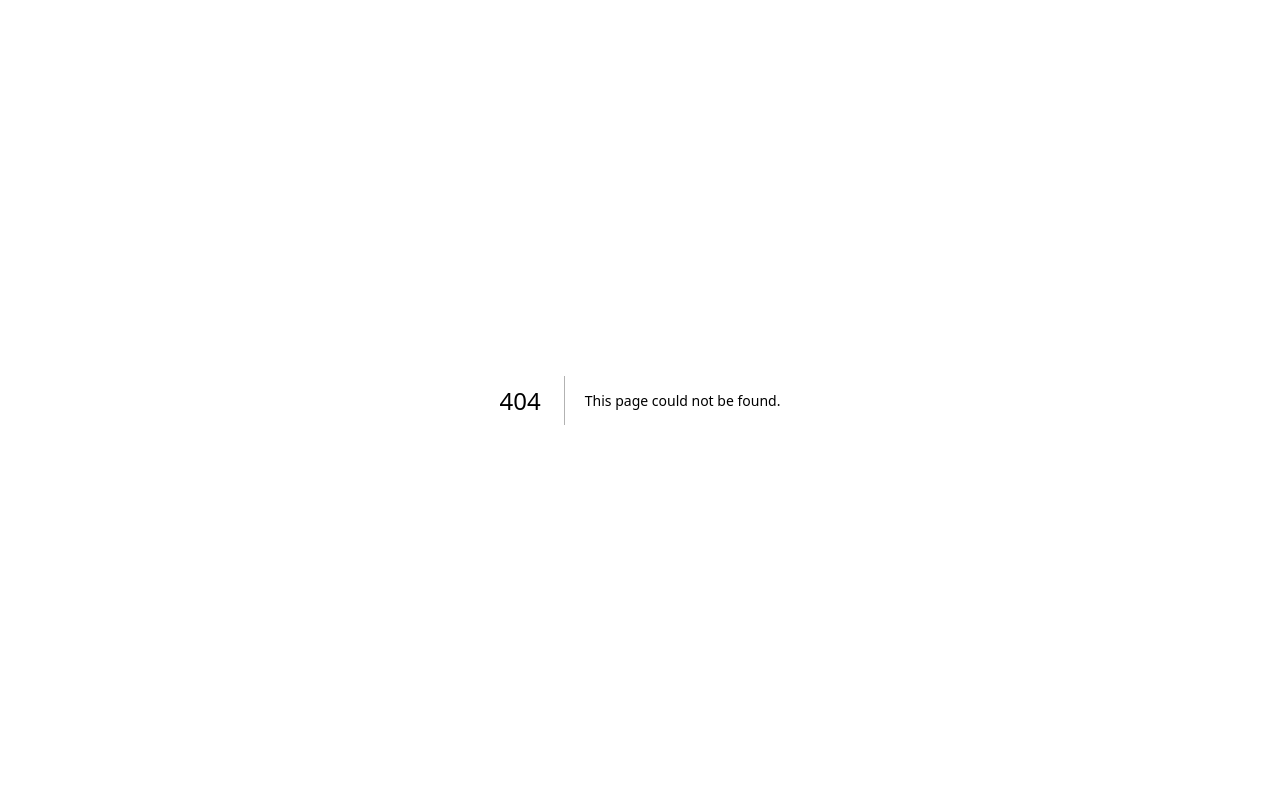
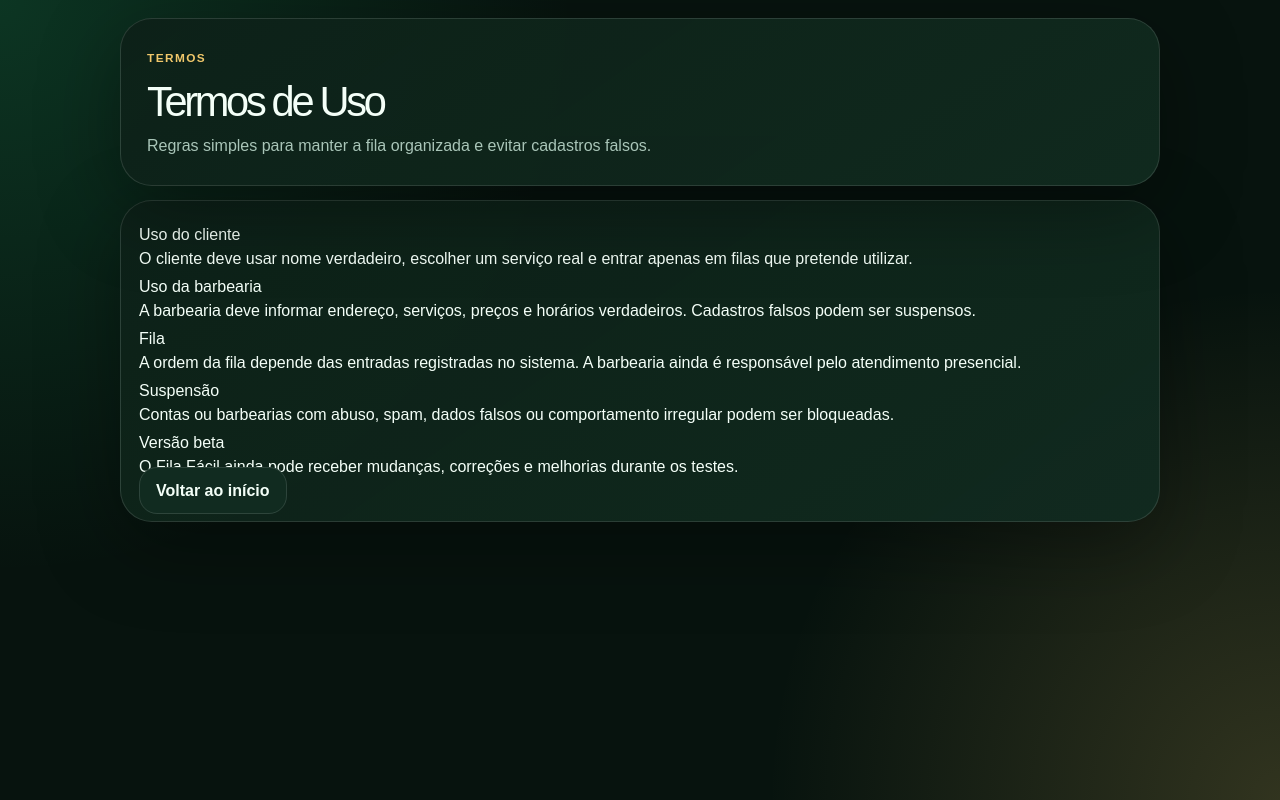
Before and after one commit to andreyribeiro392-coder/fila-facil, a Next.js app: page /termos in a window 1280 px wide. Before the commit this address had no page. Built offline with nearby package versions, Linux system fonts and the light colour scheme.

Commit message:
Adiciona termos de uso

```diff
--- /dev/null
+++ b/app/termos/page.tsx
@@ -0,0 +1,24 @@
+export default function TermosPage() {
+  return (
+    <main className="ffv6 legalPage">
+      <section className="panelHero compact">
+        <span className="eyebrow">Termos</span>
+        <h1>Termos de Uso</h1>
+        <p>Regras simples para manter a fila organizada e evitar cadastros falsos.</p>
+      </section>
+      <section className="settingsV6">
+        <h2>Uso do cliente</h2>
+        <p>O cliente deve usar nome verdadeiro, escolher um serviço real e entrar apenas em filas que pretende utilizar.</p>
+        <h2>Uso da barbearia</h2>
+        <p>A barbearia deve informar endereço, serviços, preços e horários verdadeiros. Cadastros falsos podem ser suspensos.</p>
+        <h2>Fila</h2>
+        <p>A ordem da fila depende das entradas registradas no sistema. A barbearia ainda é responsável pelo atendimento presencial.</p>
+        <h2>Suspensão</h2>
+        <p>Contas ou barbearias com abuso, spam, dados falsos ou comportamento irregular podem ser bloqueadas.</p>
+        <h2>Versão beta</h2>
+        <p>O Fila Fácil ainda pode receber mudanças, correções e melhorias durante os testes.</p>
+        <a className="secondary" href="/">Voltar ao início</a>
+      </section>
+    </main>
+  );
+}
```
